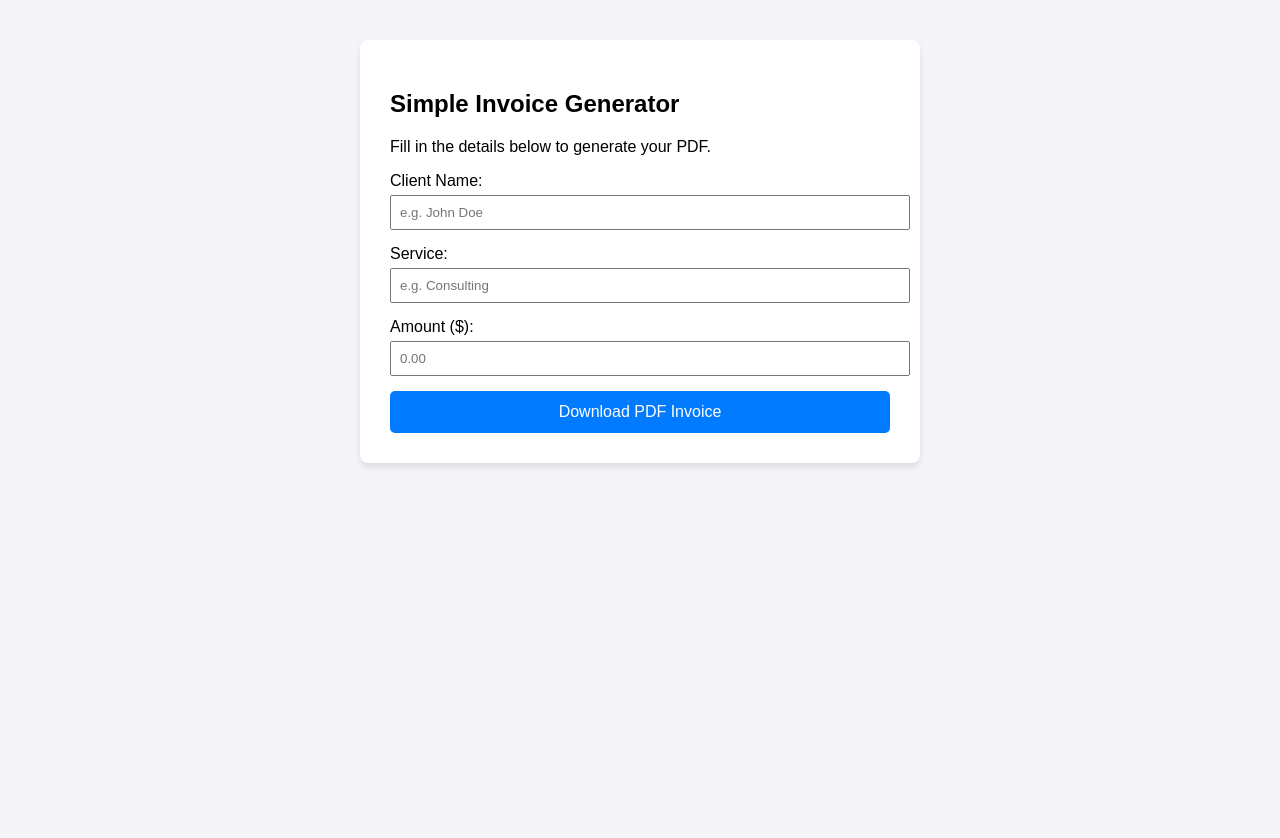
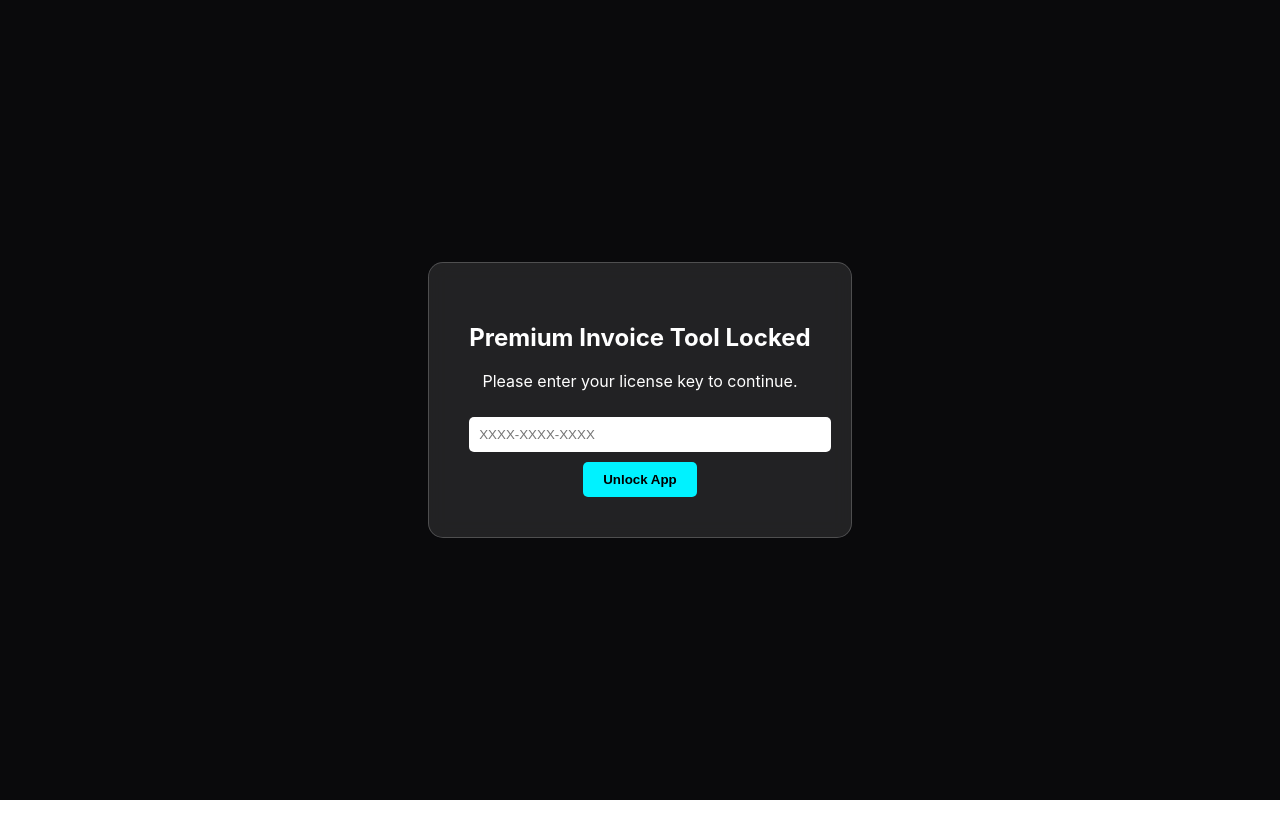
Before and after one commit to richillinz/invoice-generator-tool, a React (Create React App) app: page / in a window 1280 px wide. Shown: the top 838 px of the page. After the commit the page ends 800 px from the top, so only its background shows below. Built offline with nearby package versions, Linux system fonts and the light colour scheme.

Commit message:
Added Pro features and License Gate

```diff
--- a/package.json
+++ b/package.json
@@ -36,5 +36,10 @@
       "last 1 firefox version",
       "last 1 safari version"
     ]
+  },
+  "devDependencies": {
+    "autoprefixer": "^10.4.24",
+    "postcss": "^8.5.6",
+    "tailwindcss": "^4.1.18"
   }
 }
--- a/src/App.js
+++ b/src/App.js
@@ -1,59 +1,101 @@
-import React, { useState } from 'react';
+import React, { useState, useEffect } from 'react';
 import { jsPDF } from "jspdf";
 
 function App() {
+  const [isLocked, setIsLocked] = useState(true);
+  const [licenseKey, setLicenseKey] = useState('');
+  const [items, setItems] = useState([{ desc: '', qty: 1, price: 0 }]);
   const [client, setClient] = useState('');
-  const [amount, setAmount] = useState('');
-  const [service, setService] = useState('');
+
+  // Check if they already unlocked it before
+  useEffect(() => {
+    const savedKey = localStorage.getItem('invoice_pro_key');
+    if (savedKey === 'PRO-INV-2026') { // In production, you'd verify this via API
+      setIsLocked(false);
+    }
+  }, []);
+
+  const handleUnlock = () => {
+    if (licenseKey === 'PRO-INV-2026') {
+      localStorage.setItem('invoice_pro_key', licenseKey);
+      setIsLocked(false);
+    } else {
+      alert("Invalid License Key");
+    }
+  };
+
+  const addItem = () => setItems([...items, { desc: '', qty: 1, price: 0 }]);
+
+  const calculateTotal = () => items.reduce((acc, item) => acc + (item.qty * item.price), 0);
 
   const downloadPDF = () => {
     const doc = new jsPDF();
-
-    // Design the PDF content
-    doc.setFontSize(22);
-    doc.text("OFFICIAL INVOICE", 20, 20);
-
-    doc.setFontSize(12);
-    doc.text(`Date: ${new Date().toLocaleDateString()}`, 20, 40);
-    doc.text(`Client Name: ${client}`, 20, 50);
-    doc.text(`Service Provided: ${service}`, 20, 60);
-    doc.line(20, 65, 190, 65); // Draw a line
-
-    doc.setFontSize(16);
-    doc.text(`TOTAL DUE: $${amount}`, 20, 80);
-
-    doc.setFontSize(10);
-    doc.text("Thank you for your business!", 20, 100);
-
-    // Trigger the "One-Click" download
+    doc.text("PRO INVOICE", 20, 20);
+    doc.text(`Client: ${client}`, 20, 40);
+    let y = 60;
+    items.forEach(item => {
+      doc.text(`${item.desc} - ${item.qty} x $${item.price}`, 20, y);
+      y += 10;
+    });
+    doc.text(`GRAND TOTAL: $${calculateTotal()}`, 20, y + 10);
     doc.save(`Invoice_${client}.pdf`);
   };
 
+  if (isLocked) {
+    return (
+      <div style={{ display: 'flex', justifyContent: 'center', alignItems: 'center', height: '100vh', background: '#0a0a0c', color: 'white' }}>
+        <div style={{ background: 'rgba(255,255,255,0.1)', padding: '40px', borderRadius: '15px', backdropFilter: 'blur(10px)', border: '1px solid rgba(255,255,255,0.2)', textAlign: 'center' }}>
+          <h2>Premium Invoice Tool Locked</h2>
+          <p>Please enter your license key to continue.</p>
+          <input
+            type="text"
+            placeholder="XXXX-XXXX-XXXX"
+            style={{ padding: '10px', borderRadius: '5px', border: 'none', margin: '10px 0', width: '100%' }}
+            onChange={(e) => setLicenseKey(e.target.value)}
+          />
+          <button onClick={handleUnlock} style={{ padding: '10px 20px', background: '#00f2ff', color: 'black', border: 'none', borderRadius: '5px', cursor: 'pointer', fontWeight: 'bold' }}>
+            Unlock App
+          </button>
+        </div>
+      </div>
+    );
+  }
+
   return (
-    <div style={{ padding: '40px', fontFamily: 'sans-serif', backgroundColor: '#f4f4f9', minHeight: '100vh' }}>
-      <div style={{ maxWidth: '500px', margin: 'auto', background: 'white', padding: '30px', borderRadius: '8px', boxShadow: '0 4px 6px rgba(0,0,0,0.1)' }}>
-        <h2>Simple Invoice Generator</h2>
-        <p>Fill in the details below to generate your PDF.</p>
+    <div style={{ padding: '40px', background: '#0f172a', minHeight: '100vh', color: 'white' }}>
+      <div style={{ maxWidth: '800px', margin: 'auto', background: 'rgba(30, 41, 59, 0.7)', padding: '30px', borderRadius: '20px', border: '1px solid #334155' }}>
+        <h1 style={{ color: '#38bdf8' }}>Invoice Builder Pro</h1>
 
-        <div style={{ marginBottom: '15px' }}>
-          <label>Client Name:</label><br/>
-          <input style={{width: '100%', padding: '8px', marginTop: '5px'}} type="text" onChange={(e) => setClient(e.target.value)} placeholder="e.g. John Doe" />
+        <input type="text" placeholder="Client Name" className="w-full p-2 mb-4 bg-slate-800 border border-slate-700 rounded" onChange={(e) => setClient(e.target.value)} />
+
+        {items.map((item, index) => (
+          <div key={index} style={{ display: 'flex', gap: '10px', marginBottom: '10px' }}>
+            <input type="text" placeholder="Description" style={{ flex: 3 }} onChange={(e) => {
+              const newItems = [...items];
+              newItems[index].desc = e.target.value;
+              setItems(newItems);
+            }} />
+            <input type="number" placeholder="Qty" style={{ flex: 1 }} onChange={(e) => {
+              const newItems = [...items];
+              newItems[index].qty = e.target.value;
+              setItems(newItems);
+            }} />
+            <input type="number" placeholder="Price" style={{ flex: 1 }} onChange={(e) => {
+              const newItems = [...items];
+              newItems[index].price = e.target.value;
+              setItems(newItems);
+            }} />
+          </div>
+        ))}
+
+        <button onClick={addItem} style={{ marginBottom: '20px', color: '#38bdf8', cursor: 'pointer' }}>+ Add Item</button>
+
+        <div style={{ fontSize: '24px', textAlign: 'right', marginBottom: '20px' }}>
+          Total: <span style={{ color: '#10b981' }}>${calculateTotal()}</span>
         </div>
 
-        <div style={{ marginBottom: '15px' }}>
-          <label>Service:</label><br/>
-          <input style={{width: '100%', padding: '8px', marginTop: '5px'}} type="text" onChange={(e) => setService(e.target.value)} placeholder="e.g. Consulting" />
-        </div>
-
-        <div style={{ marginBottom: '15px' }}>
-          <label>Amount ($):</label><br/>
-          <input style={{width: '100%', padding: '8px', marginTop: '5px'}} type="number" onChange={(e) => setAmount(e.target.value)} placeholder="0.00" />
-        </div>
-
-        <button
-          onClick={downloadPDF}
-          style={{ width: '100%', padding: '12px', backgroundColor: '#007bff', color: 'white', border: 'none', borderRadius: '5px', cursor: 'pointer', fontSize: '16px' }}>
-          Download PDF Invoice
+        <button onClick={downloadPDF} style={{ width: '100%', padding: '15px', background: '#38bdf8', color: 'white', border: 'none', borderRadius: '10px', fontSize: '18px', fontWeight: 'bold' }}>
+          Generate PDF
         </button>
       </div>
     </div>
```
Also changed, not shown: 1 other file (tests, documents, lock files or other folders).
